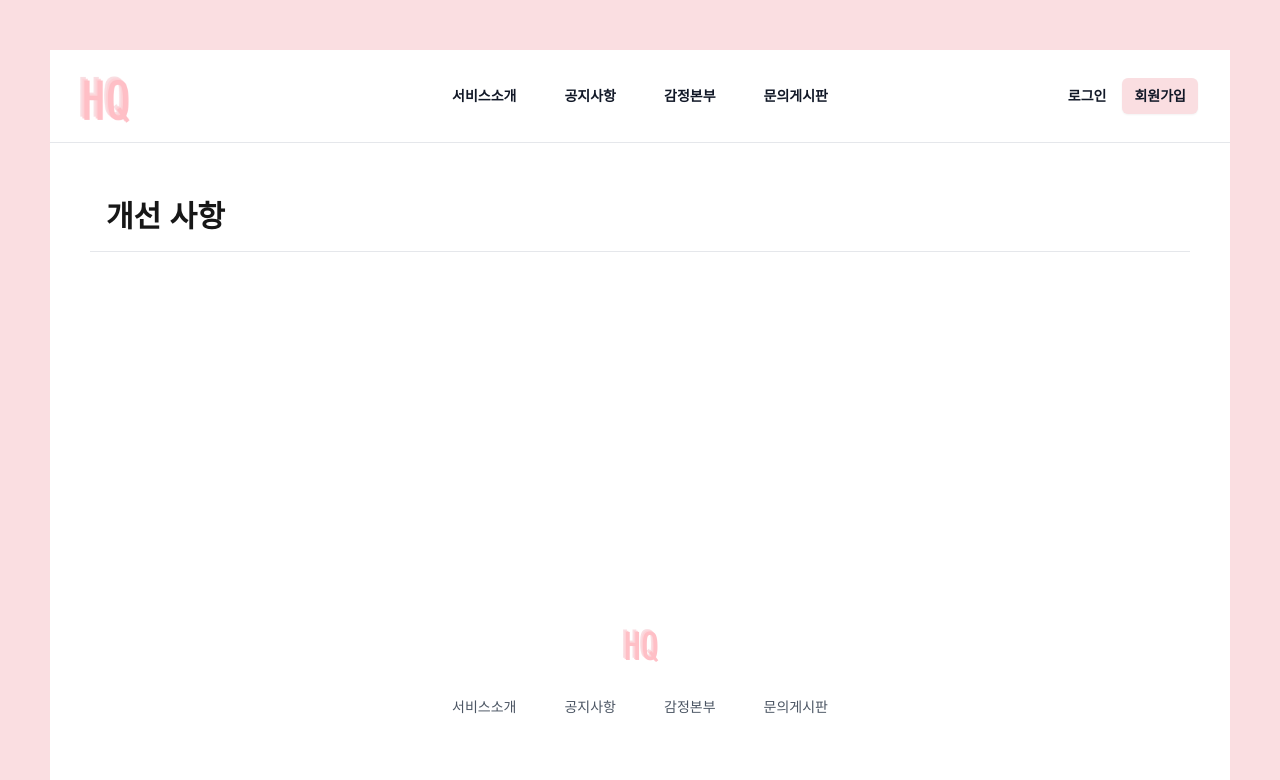
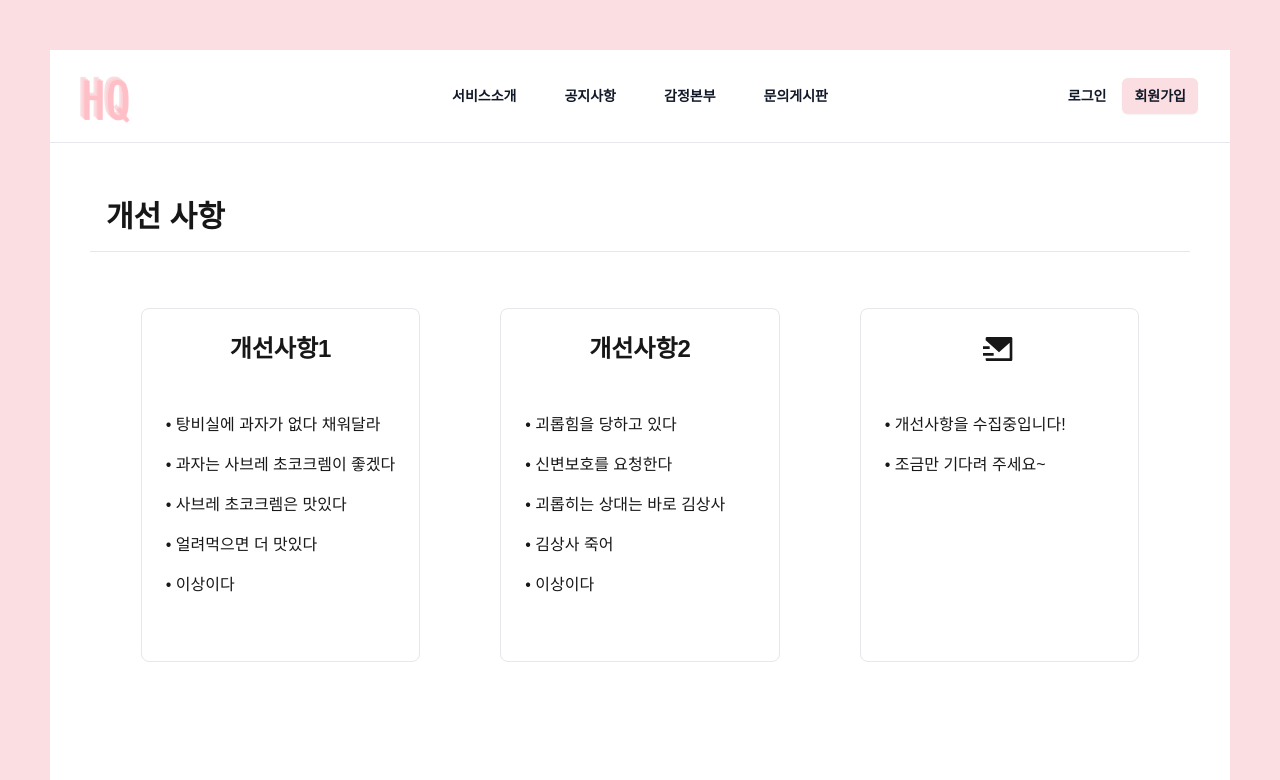
Before and after one commit to gjtjdwl/insideout-front, a Next.js app: page /manager/feedback in a window 1280 px wide. Shown: the top 780 px of the page. Built offline with nearby package versions, Linux system fonts and the light colour scheme.

Commit message:
feat : 개선사항 페이지

```diff
--- a/app/(header)/manager/feedback/page.tsx
+++ b/app/(header)/manager/feedback/page.tsx
@@ -1,12 +1,68 @@
+import { RiMailSendFill } from 'react-icons/ri';
+
 export default function feedback() {
+  const products = [
+    {
+      main: '개선사항1',
+      sub: [
+        '탕비실에 과자가 없다 채워달라',
+        '과자는 사브레 초코크렘이 좋겠다',
+        '사브레 초코크렘은 맛있다',
+        '얼려먹으면 더 맛있다',
+        '이상이다',
+      ],
+    },
+    {
+      main: '개선사항2',
+      sub: [
+        '괴롭힘을 당하고 있다',
+        '신변보호를 요청한다',
+        '괴롭히는 상대는 바로 김상사',
+        '김상사 죽어',
+        '이상이다',
+      ],
+    },
+    {
+      main: '',
+      sub: ['개선사항을 수집중입니다! ', '조금만 기다려 주세요~'],
+    },
+  ];
   return (
     <div className="bg-customPink px-4 sm:px-[50px]">
       <div className="items-center bg-white w-full p-10 min-h-[50vh]">
         <div className="flex items-center justify-between p-4 border-b">
-          <div
-            className="font-bold text-xl md:text-3xl"
-          >
-            개선 사항
+          <div className="font-bold text-xl md:text-3xl">개선 사항</div>
+        </div>
+        <div className="flex justify-center flex-col items-center ">
+          <div className="m-6 mt-14 max-w-[1200px] grid grid-cols-1 gap-x-12 gap-y-10 sm:grid-cols-2 lg:grid-cols-3 xl:gap-x-20">
+            {products.map((product, index) => (
+              <div
+                key={product.main}
+                className="group relative p-6 border rounded-lg"
+              >
+                <div className="flex flex-col justify-between mb-8">
+                  <div className="mb-10 flex justify-center">
+                    {index === products.length - 1 ? (
+                      <RiMailSendFill size={32} />
+                    ) : (
+                      <p className="text-xl md:text-2xl font-semibold">
+                        {product.main}
+                      </p>
+                    )}
+                  </div>
+                  {products[index].sub.map((content, i) => (
+                    <div key={i} className="my-2">
+                      • {content}
+                    </div>
+                  ))}
+                </div>
+              </div>
+            ))}
+          </div>
+          <div className="min-h-60 pt-24">
+            <button className="w-[270px] p-3 rounded-lg max-w-[270px] min-w-[50px] bg-[#757575] text-white text-sm md:text-base">
+              이전 개선사항 보기
+            </button>
           </div>
         </div>
       </div>
```
